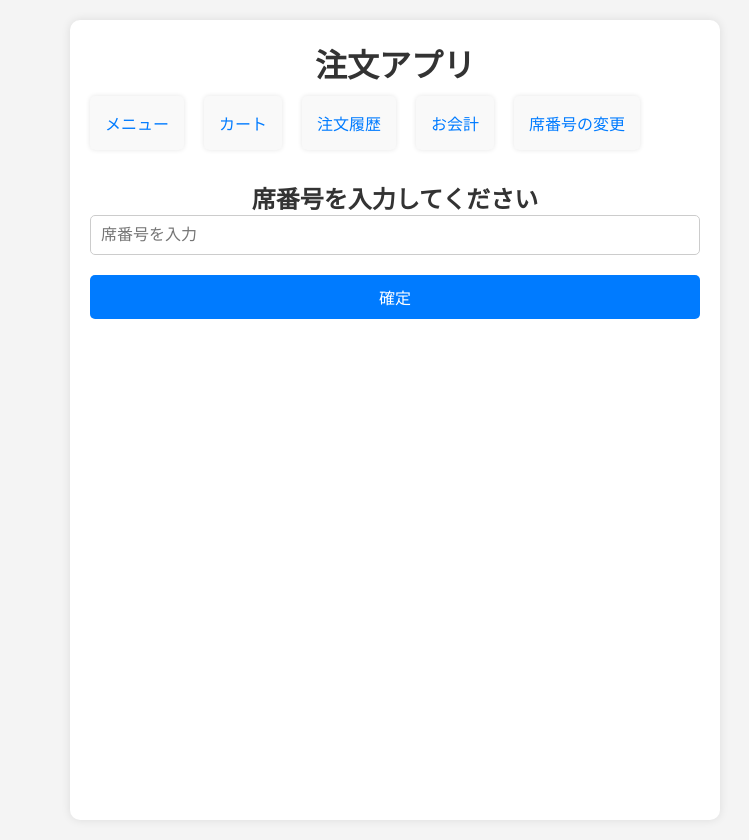
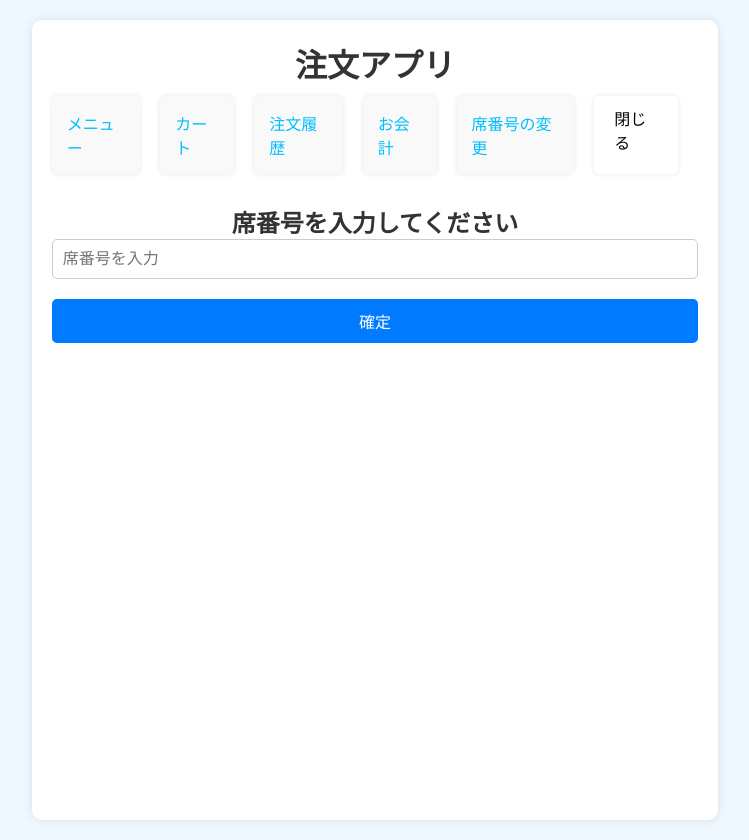
Before and after one commit to ryota-nakazawa/order-app-project, a React (Create React App) app in the folder frontend/: page / in a window 1280 px wide. Shown: the whole page, without its empty margins (265-1014 px from the left). Built offline with nearby package versions, Linux system fonts and the light colour scheme; no server answers.

Commit message:
デザインも暫定で完成

```diff
--- a/frontend/src/App.css
+++ b/frontend/src/App.css
@@ -1,4 +1,4 @@
-/* 既存のスタイルに追加 */
+/* 既存のスタイルに追加または変更 */
 
 body,
 h1,
@@ -16,7 +16,7 @@ button {
 }
 
 body {
-  background-color: #f4f4f4;
+  background-color: #f0f8ff;
   display: flex;
   justify-content: center;
   align-items: flex-start;
@@ -24,7 +24,7 @@ body {
 }
 
 .container {
-  width: 100%;
+  width: 90%;
   max-width: 800px;
   margin: 20px auto;
   background: white;
@@ -133,6 +133,7 @@ h3.total-price {
 
 nav {
   position: relative;
+  background-color: #ffffff;
 }
 
 .hamburger {
@@ -140,6 +141,7 @@ nav {
   flex-direction: column;
   cursor: pointer;
   margin-bottom: 20px;
+  z-index: 20;
 }
 
 .hamburger .bar {
@@ -163,11 +165,13 @@ nav {
 
 .nav-links a {
   text-decoration: none;
-  color: #007BFF;
+  color: #00BFFF;
+  /* リンクの色を明るい青色に */
 }
 
 .nav-links a:hover {
-  color: #0056b3;
+  color: #1E90FF;
+  /* ホバー時の色を少し暗い青色に */
 }
 
 @media (max-width: 768px) {
@@ -179,6 +183,14 @@ nav {
     display: none;
     flex-direction: column;
     width: 100%;
+    position: fixed;
+    top: 0;
+    left: 0;
+    background-color: rgba(0, 0, 0, 0.6);
+    height: 100vh;
+    justify-content: center;
+    align-items: center;
+    z-index: 10;
   }
 
   .nav-links.open {
@@ -187,6 +199,19 @@ nav {
 
   .nav-links li {
     margin: 10px 0;
+    width: 80%;
+  }
+
+  .nav-links a {
+    color: #00BFFF;
+    font-size: 20px;
+    border-radius: 5px;
+    transition: background-color 0.3s ease;
+  }
+
+  .nav-links a:hover {
+    background-color: #1E90FF;
+    color: white;
   }
 
   .hamburger .bar.open:nth-child(1) {
@@ -269,3 +294,32 @@ nav {
 .confirm-button:hover {
   background-color: #0056b3;
 }
+
+.menu-backdrop {
+  display: none;
+  position: fixed;
+  top: 0;
+  left: 0;
+  width: 100%;
+  height: 100%;
+  background-color: rgba(0, 0, 0, 0.5);
+  z-index: 5;
+}
+
+.menu-backdrop.open {
+  display: block;
+}
+
+.close-menu-button {
+  padding: 10px 20px;
+  font-size: 16px;
+  background-color: white;
+  color: rgb(7, 0, 0);
+  border: none;
+  border-radius: 5px;
+  cursor: pointer;
+}
+
+.close-menu-button:hover {
+  background-color: rgba(0, 0, 0, 0.2);
+}
--- a/frontend/src/App.js
+++ b/frontend/src/App.js
@@ -52,6 +52,10 @@ function App() {
     setMenuOpen(!menuOpen);
   };
 
+  const closeMenu = () => {
+    setMenuOpen(false);
+  };
+
   return (
     <Router>
       <div className="container">
@@ -62,12 +66,14 @@ function App() {
             <div className={menuOpen ? "bar open" : "bar"}></div>
             <div className={menuOpen ? "bar open" : "bar"}></div>
           </div>
+          <div className={menuOpen ? "menu-backdrop open" : "menu-backdrop"} onClick={closeMenu}></div>
           <ul className={menuOpen ? "nav-links open" : "nav-links"}>
             <li><Link to="/" onClick={toggleMenu}>メニュー</Link></li>
             <li><Link to="/cart" onClick={toggleMenu}>カート</Link></li>
             <li><Link to="/history" onClick={toggleMenu}>注文履歴</Link></li>
             <li><Link to="/checkout" onClick={toggleMenu}>お会計</Link></li>
             <li><Link to="/select-seat" onClick={toggleMenu}>席番号の変更</Link></li>
+            <li className="close-menu-button" onClick={closeMenu}>閉じる</li>
           </ul>
         </nav>
         <Routes>
--- a/frontend/src/components/OrdersPage.js
+++ b/frontend/src/components/OrdersPage.js
@@ -43,7 +43,7 @@ const OrdersPage = ({ items, addToCart }) => {
       <h2>メニュー</h2>
       <div className="base-container">
         <p>メニューの内容がここに表示されます</p>
-        <p>---------------------------------------------------------------------------------</p>
+        <p>-------------------------------------------------------------------------</p>
         <ul>
           {items.map((item) => (
             <li key={item._id}>
```
